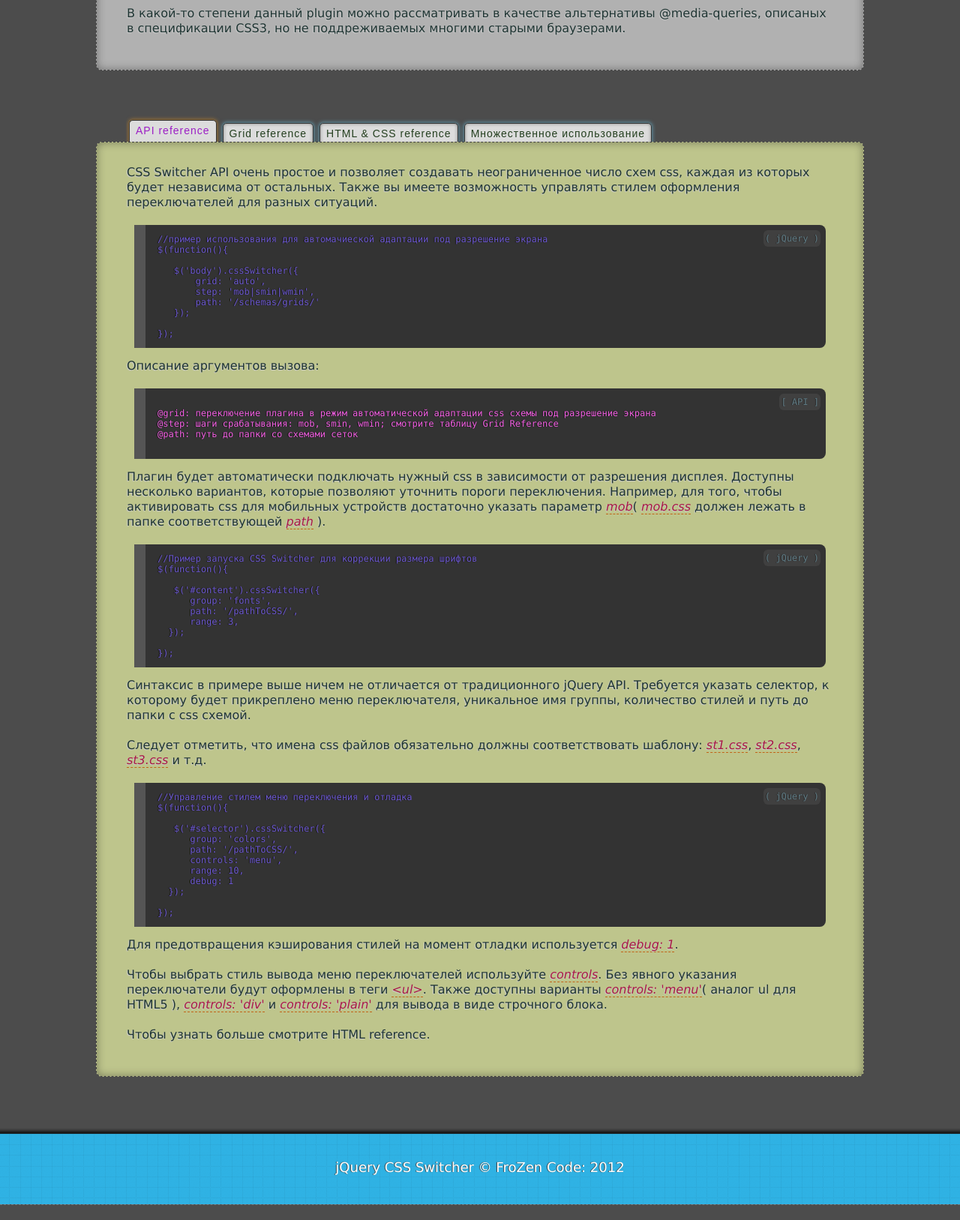
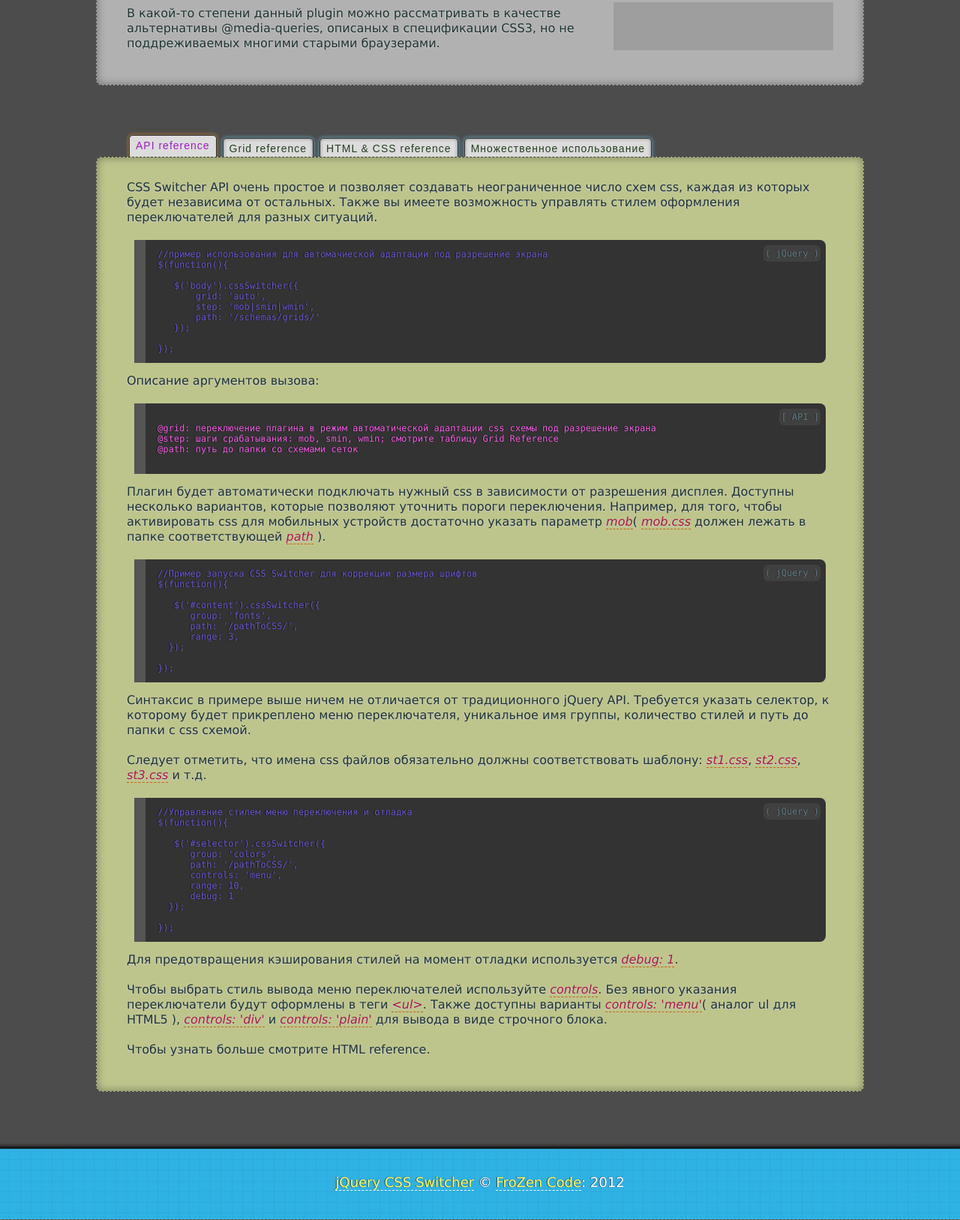
Before and after one commit to x029ah/style-switch, a plain HTML site: page index.html in a window 1280 px wide. Shown: the part 349-1976 px from the top of the page at 75% size. Drawn offline with Linux system fonts and the light colour scheme; grey boxes are pictures that could not be loaded.

Commit message:
Landing
Landing advances

```diff
--- a/index.html
+++ b/index.html
@@ -2,7 +2,7 @@
 <html>
 <head>
 <meta charset="utf-8">
-<title>jQuery CSS Switcher: www.Shift-Web.ru</title>
+<title>jQuery CSS Switcher: Умный дизайн? Просто!</title>
 
 <!-- libraries -->
 <script src="scripts/jquery.min.js"></script>
@@ -45,8 +45,8 @@
 <div id="shell">
 
 	<header id="header">
-		<a href="#" id="logo">CSS Switch jQuery plugin</a>
-		<p>allow you to create a Clever Design Simple</p>
+		<a href="http://www.shift-web.ru/plugins/css_switcher/index.html" id="logo">CSS Switch jQuery plugin</a>
+		<p>Умный дизайн? Просто!</p>
 	</header>
 
 	<section id="base">
@@ -63,6 +63,11 @@
 			<div class="content description visible">
 				<p>Современные тенденции требуют от дизайна быть не просто красивым, но и кроссплатформенным. Бурное развитие мобильных технологий привело к появлению огромного числа устройств с различными разрешениями экрана, что в достаточной степени усложнило разработку карскасов верстки.</p>
 				<p>CSS Switcher помогает делать дизайны умными и красивыми одновременно, не прибегая к каким либо изощренным методикам. Он легок, прост в использовании и кроссбраузерен.</p>
+				<p>
+					<a style="float: right; margin-top: -5px" id="tech" href="http://www.w3.org/html/logo/" target="blank">
+						<img src="http://www.w3.org/html/logo/badge/html5-badge-h-css3-device-graphics-performance-semantics-storage.png" width="293" height="64" alt="HTML5 Powered with CSS3 / Styling, Device Access, Graphics, 3D &amp; Effects, Performance &amp; Integration, Semantics, and Offline &amp; Storage" title="HTML5 Powered with CSS3 / Styling, Device Access, Graphics, 3D &amp; Effects, Performance &amp; Integration, Semantics, and Offline &amp; Storage">
+					</a>
+				</p>
 				<p>В какой-то степени данный plugin можно рассматривать в качестве альтернативы @media-queries, описаных в спецификации CSS3, но не поддреживаемых многими старыми браузерами.</p>
 			</div>
 
@@ -391,7 +396,7 @@ $(function() {
 
 <footer id="footer">
 	<div>
-		<p>jQuery CSS Switcher &copy; FroZen Code: 2012</p>
+		<p><a href="http://www.shift-web.ru/plugins/css_switcher/index.html">jQuery CSS Switcher</a> &copy; <a href="http://www.shift-web.ru">FroZen Code</a>: 2012</p>
 	</div>
 </footer>
 
--- a/layout.css
+++ b/layout.css
@@ -81,6 +81,16 @@ table, thead, tbody, tfoot, caption, td, tr, th  {
 	text-align: center;
 	color: #fff;
 	padding: 0;
+}
+
+#footer a {
+	border-bottom: 1px dashed #f5f5f5;
+	text-decoration: none;
+	color: #fafc5d;
+}
+
+#footer a:hover {
+	color: orange;
 }
 
 /* Core styles */
```
